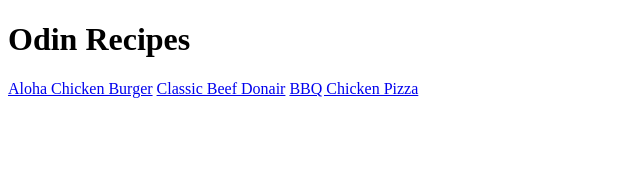
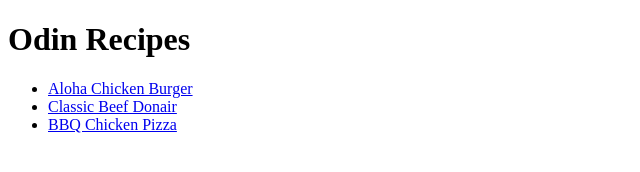
Before and after one commit to JordyNtambwe/odin-recipes, a plain HTML site: page index.html in a window 1280 px wide. Shown: the whole page, without its empty margins (0-640 px from the left). Drawn offline with Linux system fonts and the light colour scheme.

Commit message:
Put all the links in unordered list

```diff
--- a/index.html
+++ b/index.html
@@ -6,8 +6,10 @@
 
   <body>
     <h1>Odin Recipes</h1>
-    <a href="recipes/burger.html" ref="noopener norefferer">Aloha Chicken Burger</a>
-    <a href="recipes/donair.html" ref="noopener norefferer">Classic Beef Donair</a>
-    <a href="recipes/pizza.html" ref="noopener norefferer ">BBQ Chicken Pizza</a>
+    <ul>
+      <li><a href="recipes/burger.html" ref="noopener norefferer">Aloha Chicken Burger</a></li>
+      <li><a href="recipes/donair.html" ref="noopener norefferer">Classic Beef Donair</a></li>
+      <li><a href="recipes/pizza.html" ref="noopener norefferer ">BBQ Chicken Pizza</a></li>
+    </ul>
   </body>
 </html>
```
